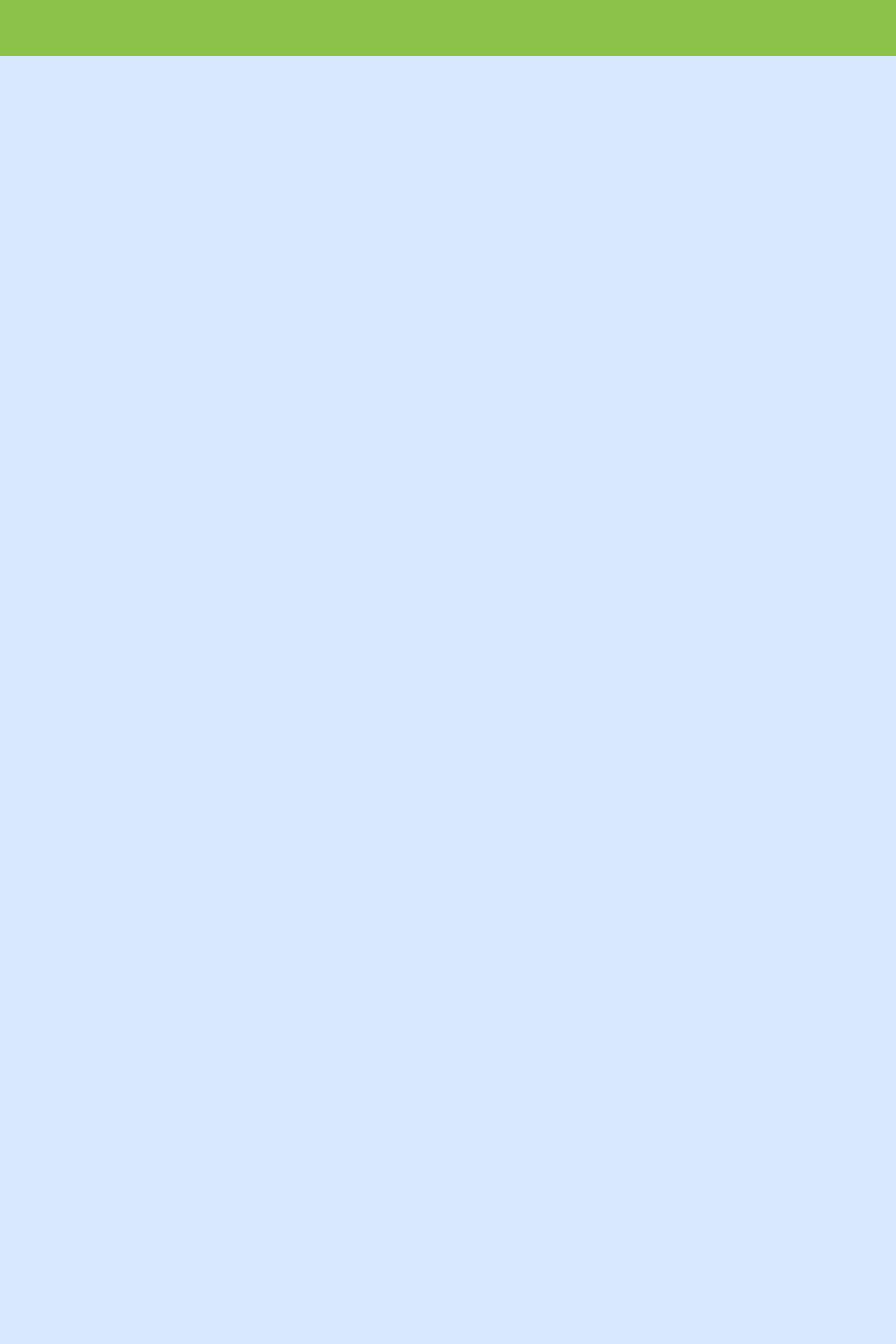
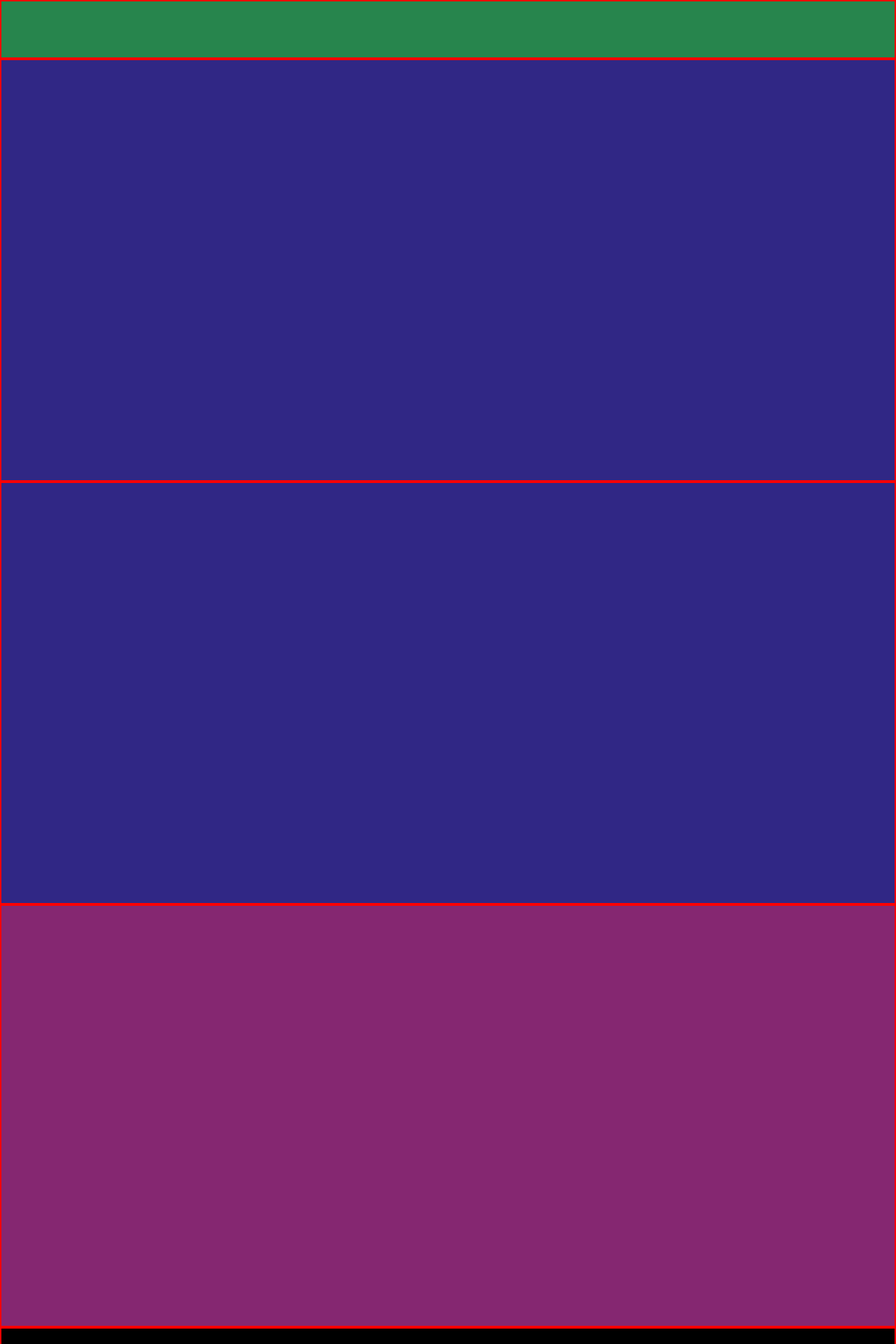
Before and after one commit to Condif/ark, a React (Create React App) app: page / in a window 1280 px wide. Shown: the top 1920 px of the page at 70% size. Before the commit the page ends 800 px from the top, so only its background shows below. Built offline with nearby package versions, Linux system fonts and the light colour scheme.

Commit message:
component size

```diff
--- a/src/Components/Contact/Contact.js
+++ b/src/Components/Contact/Contact.js
@@ -2,7 +2,13 @@ import React from 'react'
 import './ContactStyles.css'
 
 const Contact = () => {
-    return null
+    return (
+        <>
+            <div className="Contact">
+            </div>
+        </>
+    )
+
 }
 
 export default Contact
--- a/src/Components/Contact/ContactStyles.css
+++ b/src/Components/Contact/ContactStyles.css
@@ -0,0 +1,11 @@
+* {
+    font-family: "acumin-pro", sans-serif;
+    font-style: normal;
+    font-weight: 100;
+}
+
+.Contact {
+    background-color: rgb(133, 39, 113);
+    height: 37.5rem;
+    border: solid red 2px;
+}
--- a/src/Components/Footer/Footer.js
+++ b/src/Components/Footer/Footer.js
@@ -2,7 +2,12 @@ import React from 'react'
 import './FooterStyles.css'
 
 const Footer = () => {
-    return null
+    return (
+        <>
+            <div className="Footer">
+            </div>
+        </>
+    )
 }
 
 export default Footer
--- a/src/Components/Footer/FooterStyles.css
+++ b/src/Components/Footer/FooterStyles.css
@@ -0,0 +1,11 @@
+* {
+    font-family: "acumin-pro", sans-serif;
+    font-style: normal;
+    font-weight: 100;
+}
+
+.Footer {
+    background-color: rgb(0, 0, 0);
+    height: 38.75rem;
+    border: solid red 2px;
+}
--- a/src/Components/Header/Header.js
+++ b/src/Components/Header/Header.js
@@ -2,7 +2,13 @@ import React from 'react'
 import './HeaderStyles.css'
 
 const Header = () => {
-    return null
+    return (
+        <>
+            <div className="Header">
+
+            </div>
+        </>
+    )
 }
 
 export default Header
--- a/src/Components/Header/HeaderStyles.css
+++ b/src/Components/Header/HeaderStyles.css
@@ -0,0 +1,11 @@
+* {
+    font-family: "acumin-pro", sans-serif;
+    font-style: normal;
+    font-weight: 100;
+}
+
+.Header {
+    background-color: rgb(48, 39, 133);
+    height: 37.5rem;
+    border: solid red 2px;
+}
--- a/src/Components/Navbar/NavbarStyles.css
+++ b/src/Components/Navbar/NavbarStyles.css
@@ -5,7 +5,7 @@
 }
 
 .Navbar {
-    background-color: rgb(139, 195, 74);
-    height: 80px;
-
+    background-color: rgb(39, 133, 77);
+    height: 5rem;
+    border: solid red 2px;
 }
--- a/src/Components/ProductGrid/ProductGrid.js
+++ b/src/Components/ProductGrid/ProductGrid.js
@@ -2,7 +2,13 @@ import React from 'react'
 import './ProductGridStyles.css'
 
 const ProductGrid = () => {
-    return null
+    return (
+        <>
+            <div className="ProductGrid">
+
+            </div>
+        </>
+    )
 }
 
 export default ProductGrid
--- a/src/Components/ProductGrid/ProductGridStyles.css
+++ b/src/Components/ProductGrid/ProductGridStyles.css
@@ -0,0 +1,11 @@
+* {
+    font-family: "acumin-pro", sans-serif;
+    font-style: normal;
+    font-weight: 100;
+}
+
+.ProductGrid {
+    background-color: rgb(48, 39, 133);
+    height: 37.5rem;
+    border: solid red 2px;
+}
```
